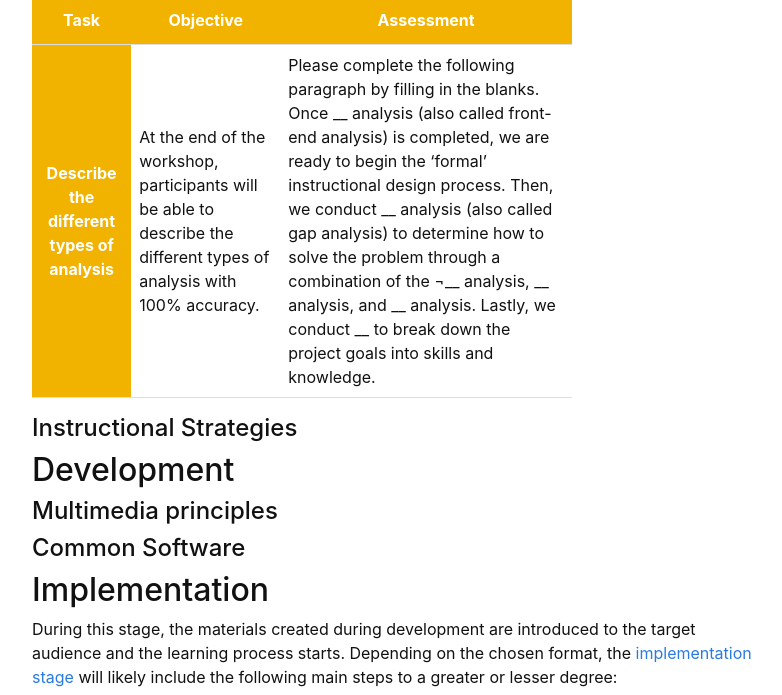
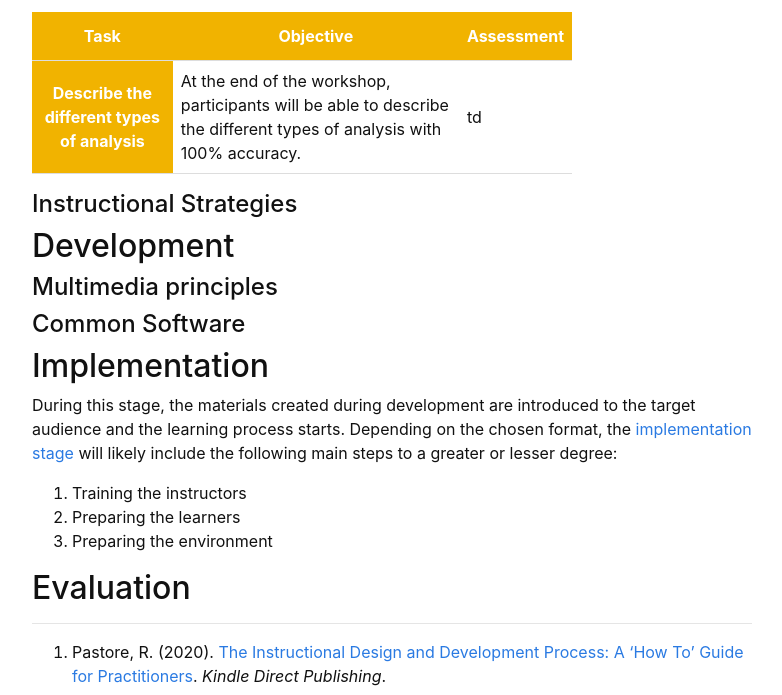
Before and after one commit to hanwendong1/IntrotoID, a Jekyll site: the page built from content/3-ADDIE.md, in a window 1280 px wide and 900 px high, scrolled down 1785 px, cut to the strip 205-900 px from the top of the window. Shown: the whole strip, without its empty margins (248-1030 px from the left). Built offline with Jekyll 4.4.1, drawn with Linux system fonts in a browser that asks for light colours.

Commit message:
Update 3-ADDIE.md

```diff
--- a/content/3-ADDIE.md
+++ b/content/3-ADDIE.md
@@ -44,6 +44,7 @@ One method that can be useful when writing a learning objective or outcome is th
 2.	Behavior: Describe the task or behavior using action verbs -- be sure it is something that can be heard or something that is observable.
 3.	Conditions: Under what conditions (what tools, aids or reference materials can the learner use? Are there things that they won't be able to use?)
 4.	Degree: To what degree of mastery -- how well must it be done (speed, accuracy, quality, etc.)?
+
 {% include feature/alert.html text="An Example of Learning Objectives using the A.B.C.D. Method: At the end of the workshop, participants will be able to describe the different types of analysis with 100% accuracy." color="info" align="center" %}
 
 <html>
@@ -74,8 +75,7 @@ One method that can be useful when writing a learning objective or outcome is th
          <tr>
             <th style="text-align:Center">Describe the different types of analysis</th>
             <td style="text-align:Left">At the end of the workshop, participants will be able to describe the different types of analysis with 100% accuracy.</td>
-            <td style="text-align:Left">Please complete the following paragraph by filling in the blanks.
-Once __ analysis (also called front-end analysis) is completed, we are ready to begin the ‘formal’ instructional design process. Then, we conduct __ analysis (also called gap analysis) to determine how to solve the problem through a combination of the ¬__ analysis, __ analysis, and __ analysis. Lastly, we conduct __ to break down the project goals into skills and knowledge.
+            <td style="text-align:Left">td
 </td>
          </tr>
       </table>
```
